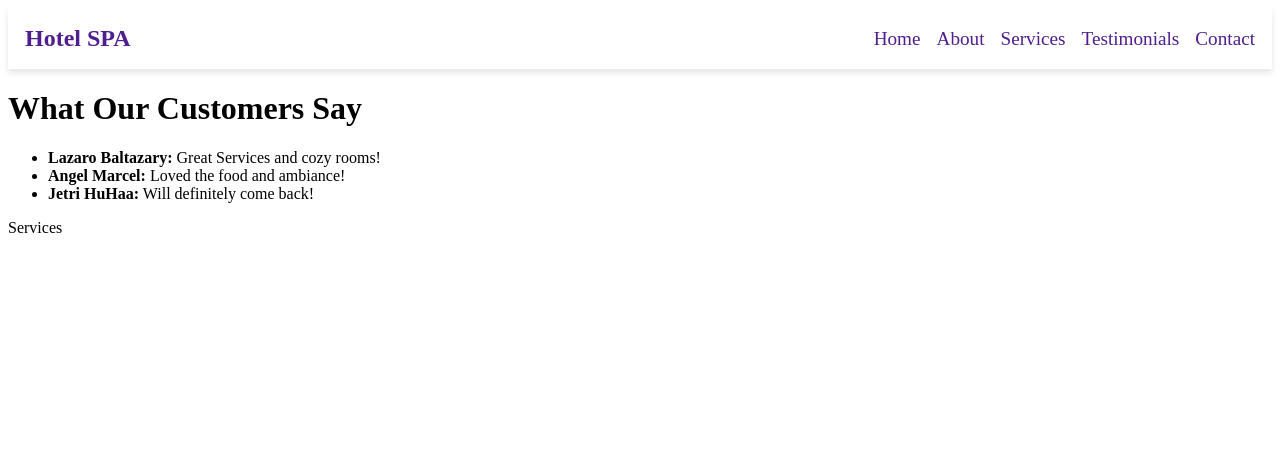
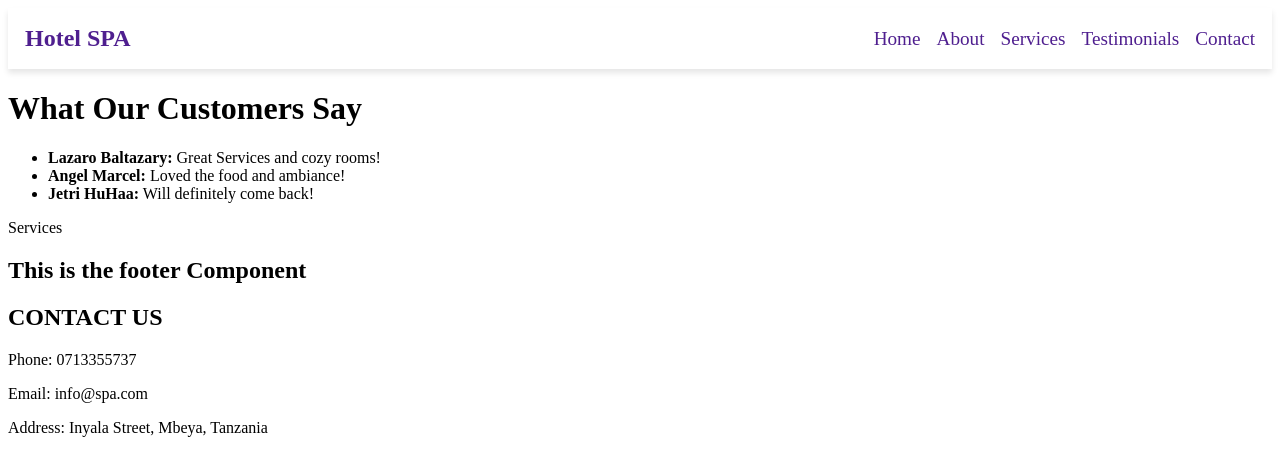
Before and after one commit to Stark-Priver/Hotel-SPA-Group-CS-with-REACT, a React (Vite) app: page / in a window 1280 px wide. Shown: the top 476 px of the page. Built offline with nearby package versions, Linux system fonts and the light colour scheme.

Commit message:
Added the Contact us on the Footer

```diff
--- a/src/HomeContents.jsx
+++ b/src/HomeContents.jsx
@@ -2,6 +2,7 @@ import React from 'react'
 import Navigation from './components/Navigation'
 import Testimonials from './components/Testimonials'
 import Services from './components/Services'
+import Footer from './components/Footer'
 
 function HomeContents() {
   return (
@@ -9,8 +10,9 @@ function HomeContents() {
       <Navigation />
       <Testimonials />
       <Services />
+      <Footer />
     </div>
-  )
+  );
 }
 
 export default HomeContents
--- a/src/components/Footer.jsx
+++ b/src/components/Footer.jsx
@@ -3,9 +3,17 @@
 function Footer() {
   return (
     <div>
+      <div>
         <h2>This is the footer Component</h2>
+      </div>
+      <div>
+        <h2>CONTACT US</h2>
+        <p>Phone: 0713355737 </p>
+        <p>Email: info@spa.com </p>
+        <p>Address: Inyala Street, Mbeya, Tanzania</p>
+      </div>
     </div>
-  )
+  );
 }
 
-export default Footer
+export default Footer;
```
